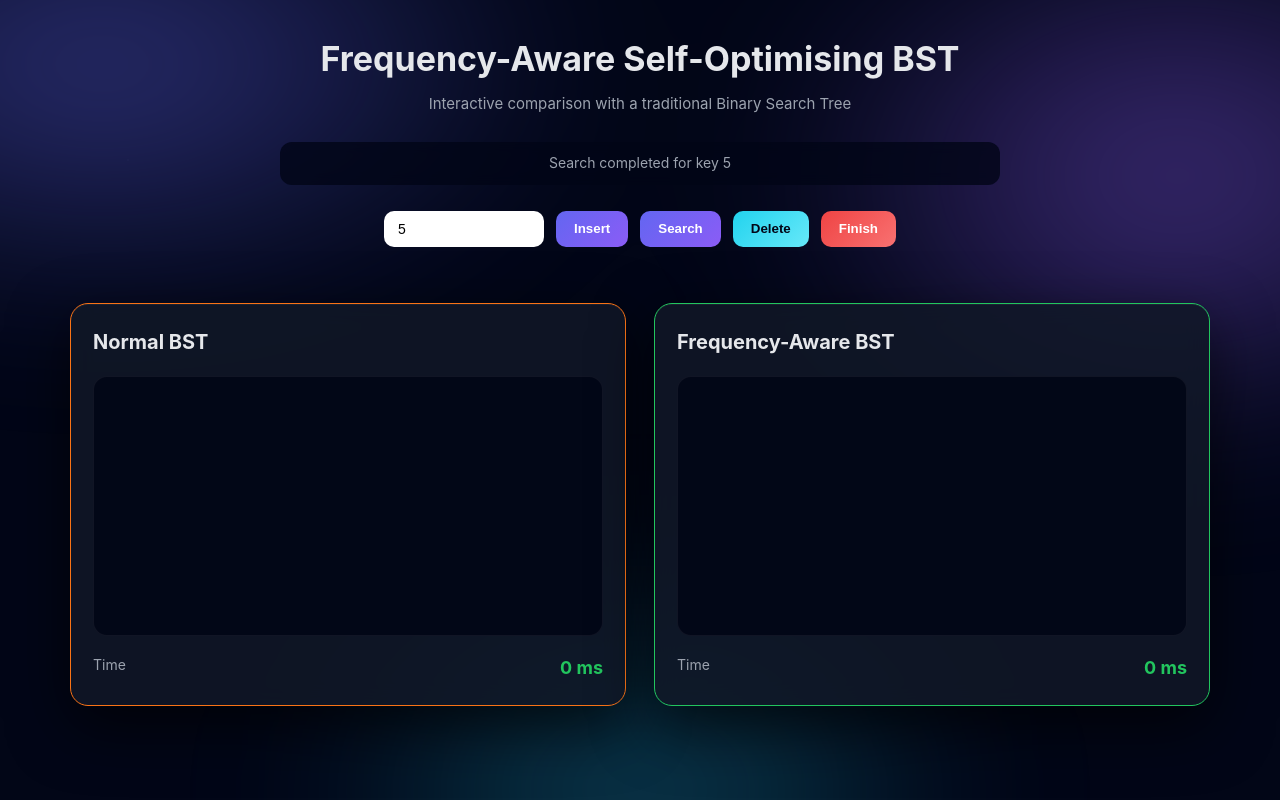
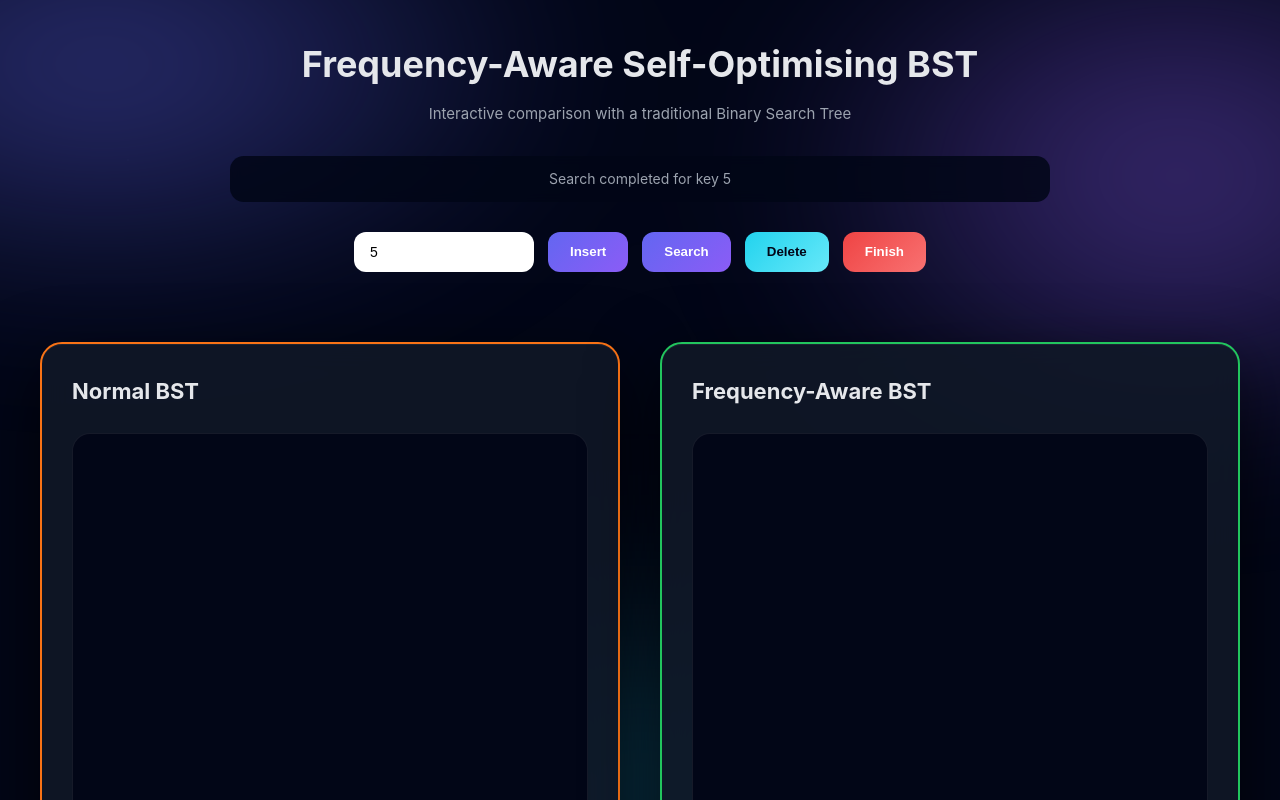
Before and after one commit to TanishaBhide/Self_Optimising_BST, a plain HTML site: page web/index.html in a window 1280 px wide. Both pictures are taken after typing "5" into the empty fields and a click on the button "Search". Shown: the top 800 px of the page. Drawn offline with Linux system fonts and the light colour scheme.

Commit message:
Refine BST visualization, frequency logic, and UI layout

```diff
--- a/bst/freqBST.js
+++ b/bst/freqBST.js
@@ -16,6 +16,10 @@ export class FreqBST {
   constructor() {
     this.root = null;
     this.nodeVisits = 0;
+
+    // Optimization parameters
+    this.FREQ_THRESHOLD = 3;   // minimum difference to trigger swap
+    this.DECAY_FACTOR = 0.8;   // decay old frequencies
   }
 
   /* ===============================
@@ -50,7 +54,11 @@ export class FreqBST {
   search(key) {
     this.resetVisits();
     const found = this._search(this.root, key);
-    this._optimize(this.root);
+
+    if (found) {
+      this._optimize(this.root);
+    }
+
     return found;
   }
 
@@ -77,12 +85,16 @@ export class FreqBST {
     this.resetVisits();
     const path = [];
     let node = this.root;
+    let found = false;
 
     while (node) {
       path.push(node.key);
       this.nodeVisits++;
 
-      if (node.key === key) break;
+      if (node.key === key) {
+        found = true;
+        break;
+      }
 
       if (key < node.key) {
         node.leftFreq++;
@@ -93,23 +105,34 @@ export class FreqBST {
       }
     }
 
-    // Optimize after access
-    this._optimize(this.root);
+    if (found) {
+      this._optimize(this.root);
+    }
+
     return path;
   }
 
   /* ===============================
-     SELF-OPTIMIZATION
+     SELF-OPTIMIZATION (THRESHOLD + DECAY)
      =============================== */
   _optimize(node) {
     if (!node) return;
 
-    // Hot branch swap
-    if (node.rightFreq > node.leftFreq) {
-      [node.left, node.right] = [node.right, node.left];
-      [node.leftFreq, node.rightFreq] =
-        [node.rightFreq, node.leftFreq];
+    const diff = node.rightFreq - node.leftFreq;
+
+    // Swap only if frequency difference is significant
+    if (Math.abs(diff) >= this.FREQ_THRESHOLD) {
+      if (diff > 0) {
+        // Right branch is hotter → bring it to preferred side
+        [node.left, node.right] = [node.right, node.left];
+        [node.leftFreq, node.rightFreq] =
+          [node.rightFreq, node.leftFreq];
+      }
     }
+
+    // Frequency decay (prevents stale hot branches)
+    node.leftFreq = Math.floor(node.leftFreq * this.DECAY_FACTOR);
+    node.rightFreq = Math.floor(node.rightFreq * this.DECAY_FACTOR);
 
     this._optimize(node.left);
     this._optimize(node.right);
@@ -147,7 +170,7 @@ export class FreqBST {
   }
 
   /* ===============================
-     HOT NODE DETECTION
+     HOT NODE DETECTION (FOR UI)
      =============================== */
   getHotNodes(threshold = 3) {
     const hotNodes = new Set();
--- a/web/app.js
+++ b/web/app.js
@@ -148,7 +148,7 @@ function drawTree(root, svg, path = [], hotNodes = new Set()) {
   clearSVG(svg);
   if (!root) return;
 
-  drawTreeRecursive(svg, root, 400, 30, 200, path, hotNodes);
+  drawTreeRecursive(svg, root, 400, 40, 220, path, hotNodes);
 }
 
 /* ===============================
@@ -205,18 +205,29 @@ searchBtn.onclick = () => {
     return;
   }
 
+  // NORMAL BST timing
+  let start = performance.now();
   const normalPath = normalBST.searchWithPath(key);
+  let end = performance.now();
+  const normalDuration = end - start;
+
+  // FREQ BST timing
+  start = performance.now();
   const freqPath = freqBST.searchWithPath(key);
+  end = performance.now();
+  const freqDuration = end - start;
+
   const hotNodes = freqBST.getHotNodes();
 
   drawTree(normalBST.root, normalSVG, normalPath);
   drawTree(freqBST.root, freqSVG, freqPath, hotNodes);
 
-  animateTime(normalTime, normalBST.nodeVisits);
-  animateTime(freqTime, freqBST.nodeVisits);
+  normalTime.textContent = `${normalDuration.toFixed(3)} ms`;
+  freqTime.textContent = `${freqDuration.toFixed(3)} ms`;
 
   setStatus(`Search completed for key ${key}`);
 };
+
 
 /* FINISH */
 finishBtn.onclick = () => {
--- a/web/index.html
+++ b/web/index.html
@@ -40,8 +40,8 @@
         <svg
           id="normalTreeSVG"
           width="100%"
-          height="260"
-          viewBox="0 0 800 260"
+          height="460"
+          viewBox="0 0 800 460"
           preserveAspectRatio="xMidYMid meet">
         </svg>
       </div>
@@ -61,8 +61,9 @@
         <svg
           id="freqTreeSVG"
           width="100%"
-          height="260"
-          viewBox="0 0 800 260"
+          height="460"
+          viewBox="0 0 800 460"
+
           preserveAspectRatio="xMidYMid meet">
         </svg>
       </div>
--- a/web/style.css
+++ b/web/style.css
@@ -40,7 +40,7 @@ body {
 }
 
 /* ===============================
-   EXAM.AI AURORA BACKGROUND
+   AURORA BACKGROUND
    =============================== */
 body::before {
   content: "";
@@ -49,38 +49,22 @@ body::before {
   z-index: -1;
 
   background:
-    radial-gradient(
-      700px 350px at 20% 20%,
-      rgba(99, 102, 241, 0.45),
-      transparent 70%
-    ),
-    radial-gradient(
-      600px 400px at 80% 30%,
-      rgba(139, 92, 246, 0.45),
-      transparent 70%
-    ),
-    radial-gradient(
-      500px 350px at 50% 85%,
-      rgba(34, 211, 238, 0.30),
-      transparent 70%
-    );
-
+    radial-gradient(700px 350px at 20% 20%, rgba(99,102,241,0.45), transparent 70%),
+    radial-gradient(600px 400px at 80% 30%, rgba(139,92,246,0.45), transparent 70%),
+    radial-gradient(500px 350px at 50% 85%, rgba(34,211,238,0.30), transparent 70%);
   filter: blur(80px);
 }
 
-/* subtle stars / depth */
 body::after {
   content: "";
   position: fixed;
   inset: 0;
   z-index: -1;
-
   background-image:
     radial-gradient(1px 1px at 10% 20%, rgba(255,255,255,0.35), transparent),
     radial-gradient(1px 1px at 70% 30%, rgba(255,255,255,0.25), transparent),
     radial-gradient(1px 1px at 40% 80%, rgba(255,255,255,0.30), transparent),
     radial-gradient(1px 1px at 90% 60%, rgba(255,255,255,0.20), transparent);
-
   opacity: 0.15;
 }
 
@@ -89,16 +73,16 @@ body::after {
    =============================== */
 header {
   text-align: center;
-  padding: 32px 20px 16px;
+  padding: 36px 20px 18px;
 }
 
 header h1 {
-  font-size: 34px;
+  font-size: 36px;
   font-weight: 700;
 }
 
 header p {
-  margin-top: 6px;
+  margin-top: 8px;
   color: var(--text-muted);
   font-size: 15px;
 }
@@ -107,11 +91,11 @@ header p {
    STATUS BAR
    =============================== */
 .status {
-  max-width: 720px;
-  margin: 10px auto 0;
-  background: rgba(2, 6, 23, 0.8);
-  border-radius: 12px;
-  padding: 10px 16px;
+  max-width: 820px;
+  margin: 12px auto 0;
+  background: rgba(2, 6, 23, 0.85);
+  border-radius: 14px;
+  padding: 12px 18px;
   text-align: center;
   font-size: 14px;
   color: var(--text-muted);
@@ -124,14 +108,14 @@ header p {
 .controls {
   display: flex;
   justify-content: center;
-  gap: 12px;
-  padding: 26px 20px;
+  gap: 14px;
+  padding: 30px 20px;
 }
 
 .controls input {
-  width: 160px;
-  padding: 10px 14px;
-  border-radius: 10px;
+  width: 180px;
+  padding: 12px 16px;
+  border-radius: 12px;
   border: none;
   outline: none;
   font-size: 14px;
@@ -141,8 +125,8 @@ header p {
    BUTTONS
    =============================== */
 .btn {
-  padding: 10px 18px;
-  border-radius: 10px;
+  padding: 12px 22px;
+  border-radius: 12px;
   border: none;
   font-weight: 600;
   cursor: pointer;
@@ -152,7 +136,7 @@ header p {
 }
 
 .btn:hover {
-  box-shadow: 0 8px 20px rgba(0, 0, 0, 0.5);
+  box-shadow: 0 10px 28px rgba(0, 0, 0, 0.6);
   opacity: 0.95;
 }
 
@@ -161,93 +145,81 @@ header p {
 }
 
 .primary {
-  background: linear-gradient(
-    135deg,
-    var(--accent-primary),
-    var(--accent-gradient)
-  );
+  background: linear-gradient(135deg, var(--accent-primary), var(--accent-gradient));
   color: white;
 }
 
 .warning {
-  background: linear-gradient(
-    135deg,
-    var(--accent-secondary),
-    #67e8f9
-  );
+  background: linear-gradient(135deg, var(--accent-secondary), #67e8f9);
   color: #020617;
 }
 
 .danger {
-  background: linear-gradient(
-    135deg,
-    var(--danger),
-    #f87171
-  );
+  background: linear-gradient(135deg, var(--danger), #f87171);
   color: white;
 }
 
 /* ===============================
-   COMPARISON LAYOUT
+   COMPARISON LAYOUT (WIDER)
    =============================== */
 .comparison {
   display: grid;
   grid-template-columns: 1fr 1fr;
-  gap: 28px;
-  padding: 30px;
-  max-width: 1200px;
+  gap: 40px;
+  padding: 40px;
+  max-width: 1500px; /* INCREASED WIDTH */
   margin: 0 auto;
 }
 
 /* ===============================
-   CARDS (GLASS EFFECT)
+   CARDS (BIGGER, RICHER)
    =============================== */
 .card {
-  background: rgba(17, 24, 39, 0.85);
-  backdrop-filter: blur(12px);
-  border-radius: 18px;
-  padding: 22px;
+  background: rgba(17, 24, 39, 0.88);
+  backdrop-filter: blur(14px);
+  border-radius: 22px;
+  padding: 30px;
 
   box-shadow:
-    0 20px 60px rgba(0, 0, 0, 0.65),
-    inset 0 1px 0 rgba(255, 255, 255, 0.05);
+    0 25px 70px rgba(0, 0, 0, 0.7),
+    inset 0 1px 0 rgba(255, 255, 255, 0.06);
 
   transition: transform 0.25s ease;
 }
 
 .card:hover {
-  transform: translateY(-4px);
+  transform: translateY(-6px);
 }
 
 .card h2 {
-  font-size: 20px;
-  margin-bottom: 12px;
+  font-size: 22px;
+  margin-bottom: 16px;
 }
 
 /* ===============================
    SEMANTIC BORDERS
    =============================== */
 #normalCard {
-  border: 1.5px solid var(--baseline);
+  border: 2px solid var(--baseline);
 }
 
 #freqCard {
-  border: 1.5px solid var(--success);
+  border: 2px solid var(--success);
 }
 
 /* ===============================
-   TREE AREA
+   TREE AREA (TALLER)
    =============================== */
 .tree-area {
-  height: 260px;
-  background: rgba(2, 6, 23, 0.9);
-  border-radius: 14px;
+  height: 460px; /* INCREASED HEIGHT */
+  background: rgba(2, 6, 23, 0.92);
+  border-radius: 18px;
   display: flex;
   align-items: center;
   justify-content: center;
   color: #64748b;
-  margin: 18px 0;
-  border: 1px solid rgba(255, 255, 255, 0.06);
+  margin: 24px 0;
+  border: 1px solid rgba(255, 255, 255, 0.08);
 }
 
 /* ===============================
```
